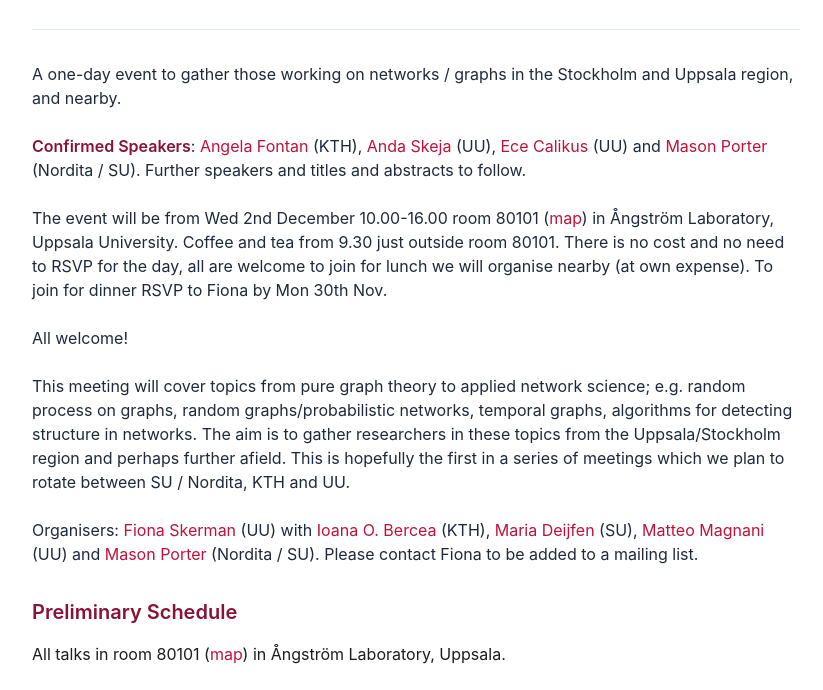
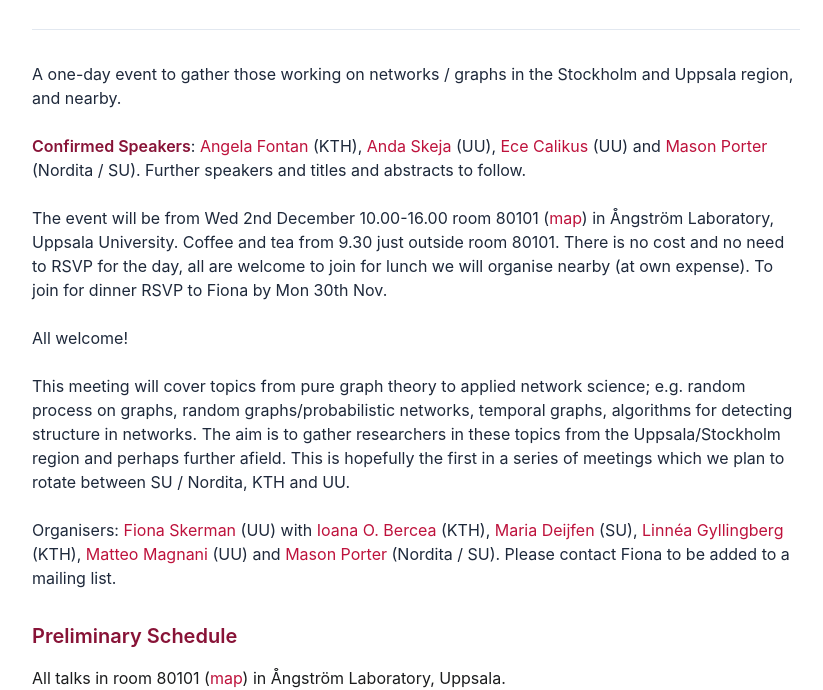
Before and after one commit to fskerman/fskerman.github.io, a plain HTML site: page networksday.html in a window 1280 px wide. Shown: the part 111-801 px from the top of the page, without its empty margins (224-1047 px from the left). Drawn offline with nearby package versions, Linux system fonts and the light colour scheme.

Commit message:
updating

```diff
--- a/networksday.html
+++ b/networksday.html
@@ -49,6 +49,7 @@
                 Organisers: <a href="https://fskerman.github.io/" class="text-rose-700 hover:underline">Fiona Skerman</a> (UU) with
                 <a href="https://ioanabercea.github.io/webpage/" class="text-rose-700 hover:underline">Ioana O. Bercea</a> (KTH),
                 <a href="https://www.su.se/english/profiles/d/deijf" class="text-rose-700 hover:underline">Maria Deijfen</a> (SU),
+                <a href="https://linneagyllingberg.github.io/" class="text-rose-700 hover:underline">Linnéa Gyllingberg</a> (KTH),
                 <a href="https://www.uu.se/en/contact-and-organisation/staff?query=N13-1077" class="text-rose-700 hover:underline">Matteo Magnani</a> (UU) and
                 <a href="https://nordita.org/about/people/nordita-person/mason-porter/" class="text-rose-700 hover:underline">Mason Porter</a> (Nordita / SU). Please contact Fiona to be added to a mailing list.
         </div>
```
